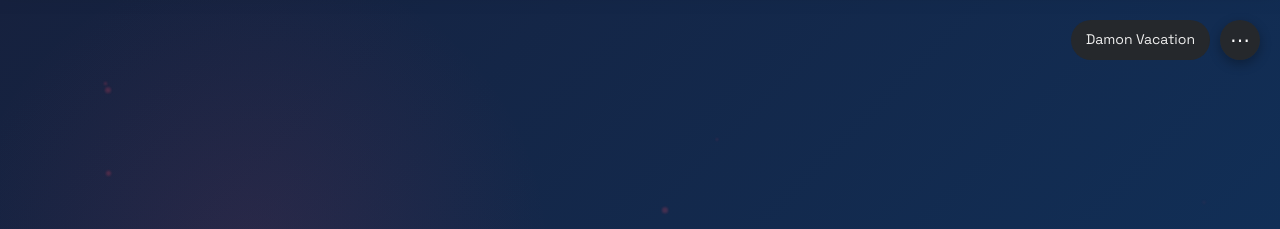
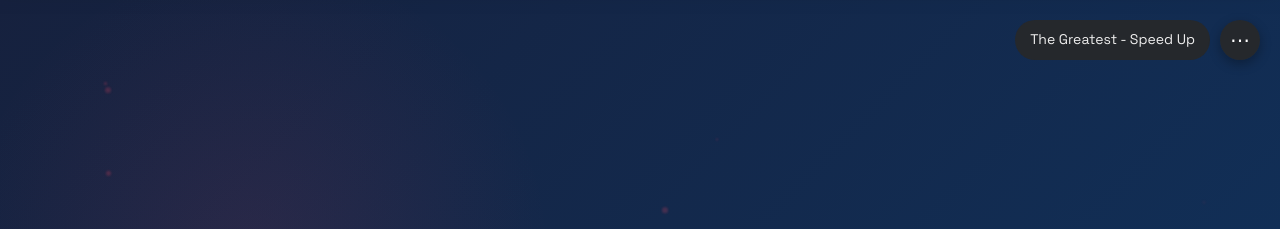
Before and after one commit to SABUNS876/Natsuuu-24489140119, a website: page public/index.html in a window 1280 px wide. Shown: the top 229 px of the page. Drawn offline with nearby package versions, Linux system fonts and the light colour scheme.

Commit message:
Update index.html

```diff
--- a/public/index.html
+++ b/public/index.html
@@ -1458,6 +1458,7 @@ document.addEventListener('DOMContentLoaded', async () => {
 
     // Daftar lagu default
     const defaultSongs = [
+        { title: "The Greatest - Speed Up", url: "https://files.catbox.moe/b72avw.mp3" },
         { title: "Damon Vacation", url: "https://c.termai.cc/a89/65%E7%81%84sem" },
         { title: "Somewhere Only We Know", url: "https://c.termai.cc/a68/44諕x" },
         { title: "Line Without a Hook", url: "https://c.termai.cc/a88/bsq" },
```
